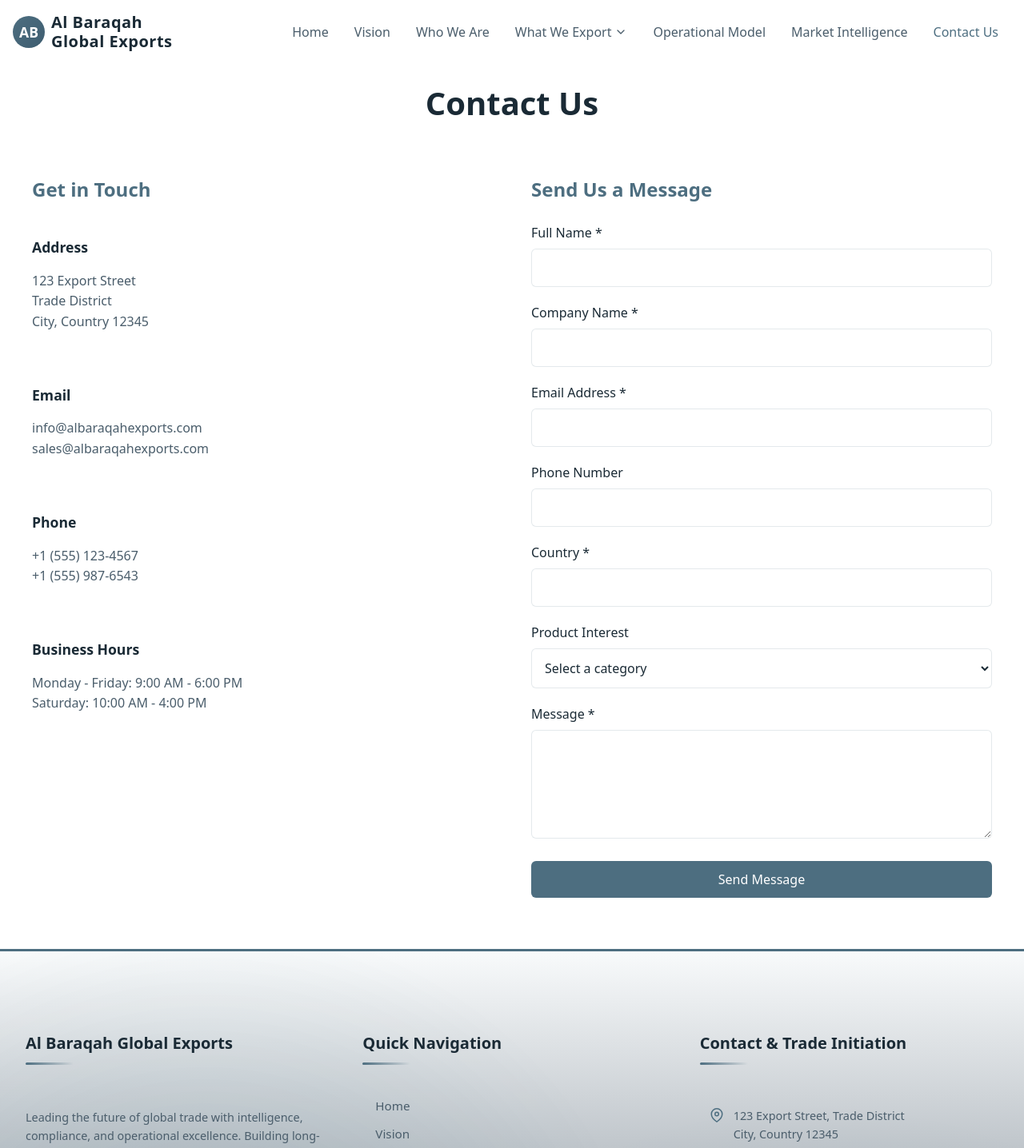
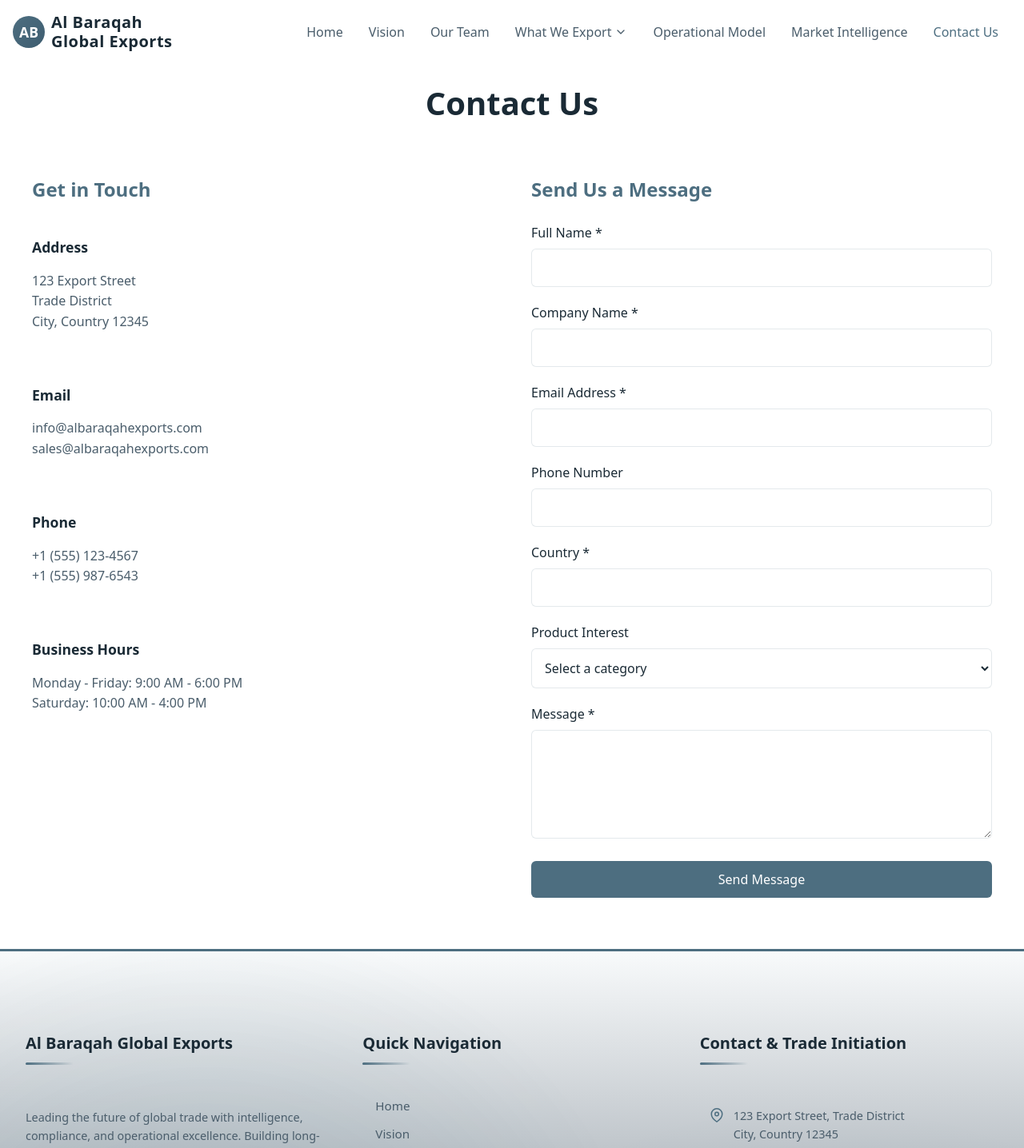
Before and after one commit to abglobalexports2k26-glitch/al-baraqa-global-exports, a React (Vite) app: page /contact in a window 1280 px wide. Shown: the top 1436 px of the page at 80% size. Built offline with nearby package versions, Linux system fonts and the light colour scheme.

Commit message:
changed who we are to our team

```diff
--- a/src/App.jsx
+++ b/src/App.jsx
@@ -18,7 +18,7 @@ function App() {
         <Routes>
           <Route path="/" element={<Home />} />
           <Route path="/vision" element={<Vision />} />
-          <Route path="/who-we-are" element={<WhoWeAre />} />
+          <Route path="/our-team" element={<WhoWeAre />} />
           <Route path="/what-we-export" element={<WhatWeExport />} />
           <Route path="/operational-model" element={<OperationalModel />} />
           <Route path="/market-intelligence" element={<MarketIntelligence />} />
--- a/src/components/Footer/Footer.jsx
+++ b/src/components/Footer/Footer.jsx
@@ -36,7 +36,7 @@ function Footer() {
             <nav className="footer-nav">
               <Link to="/" className="footer-link" onClick={scrollToTop}>Home</Link>
               <Link to="/vision" className="footer-link" onClick={scrollToTop}>Vision</Link>
-              <Link to="/who-we-are" className="footer-link" onClick={scrollToTop}>Who We Are</Link>
+              <Link to="/our-team" className="footer-link" onClick={scrollToTop}>Our Team</Link>
               <Link to="/what-we-export" className="footer-link" onClick={scrollToTop}>What We Export</Link>
               <Link to="/operational-model" className="footer-link" onClick={scrollToTop}>Operational Model</Link>
               <Link to="/market-intelligence" className="footer-link" onClick={scrollToTop}>Market Intelligence</Link>
--- a/src/components/Navigation/Navigation.jsx
+++ b/src/components/Navigation/Navigation.jsx
@@ -41,7 +41,7 @@ function Navigation() {
           <nav className="desktop-nav">
             <NavLink to="/" className="nav-link" end onClick={scrollToTop}>Home</NavLink>
             <NavLink to="/vision" className="nav-link" onClick={scrollToTop}>Vision</NavLink>
-            <NavLink to="/who-we-are" className="nav-link" onClick={scrollToTop}>Who We Are</NavLink>
+            <NavLink to="/our-team" className="nav-link" onClick={scrollToTop}>Our Team</NavLink>
 
             {/* Products Dropdown */}
             <div className="dropdown">
@@ -115,7 +115,7 @@ function Navigation() {
         <div className="mobile-nav">
           <NavLink to="/" className="mobile-nav-link" onClick={() => { setIsMobileMenuOpen(false); scrollToTop(); }} end>Home</NavLink>
           <NavLink to="/vision" className="mobile-nav-link" onClick={() => { setIsMobileMenuOpen(false); scrollToTop(); }}>Vision</NavLink>
-          <NavLink to="/who-we-are" className="mobile-nav-link" onClick={() => { setIsMobileMenuOpen(false); scrollToTop(); }}>Who We Are</NavLink>
+          <NavLink to="/our-team" className="mobile-nav-link" onClick={() => { setIsMobileMenuOpen(false); scrollToTop(); }}>Our Team</NavLink>
           <div className="mobile-dropdown">
             <span className="mobile-nav-link">What We Export</span>
             <div className="mobile-dropdown-items">
```
